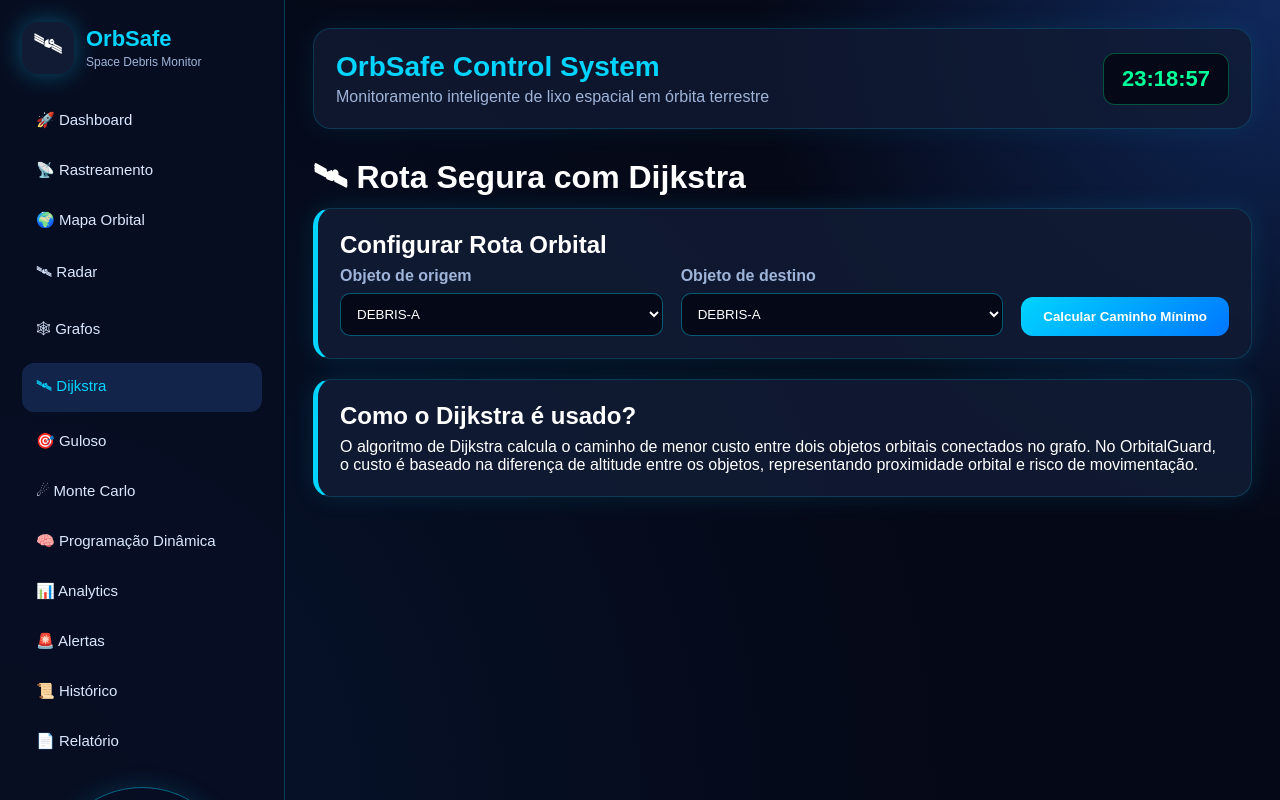
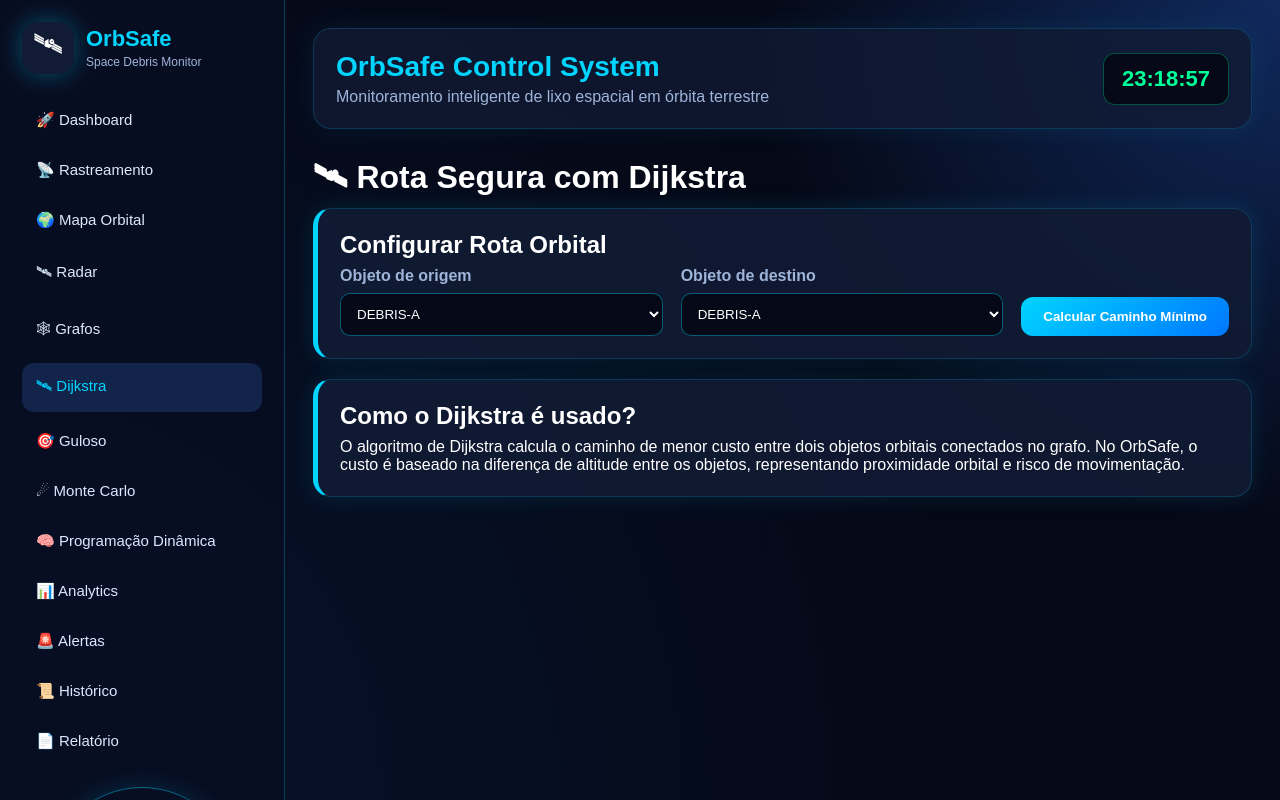
Before and after one commit to felipe-sol/gsdynamic, a Flask app: page /route in a window 1280 px wide. Run offline with Flask 3, Linux system fonts and the light colour scheme; data that the repository does not hold is empty.

Commit message:
nomes integrantes

```diff
--- a/templates/route.html
+++ b/templates/route.html
@@ -128,7 +128,7 @@
 
     <p>
         O algoritmo de Dijkstra calcula o caminho de menor custo entre dois
-        objetos orbitais conectados no grafo. No OrbitalGuard, o custo é baseado
+        objetos orbitais conectados no grafo. No OrbSafe, o custo é baseado
         na diferença de altitude entre os objetos, representando proximidade
         orbital e risco de movimentação.
     </p>
```
Also changed, not shown: README.md.
